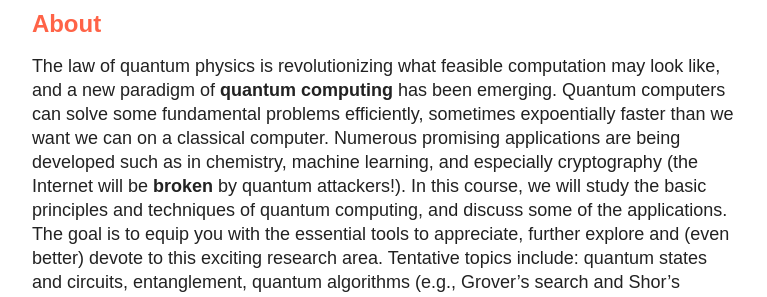
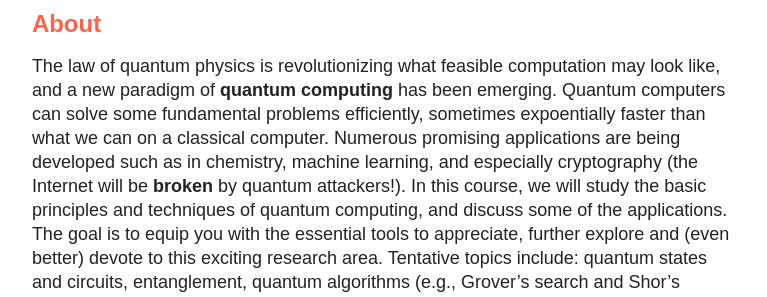
Before and after one commit to fangsonghub/fangsonghub.github.io, a Jekyll site: the page built from teaching/s17_4510_qc/index.md, in a window 1280 px wide. Shown: the part 262-559 px from the top of the page, without its empty margins (254-1021 px from the left). Built offline with Jekyll 4.4.1, drawn with Linux system fonts in a browser that asks for light colours; nearby versions of some CDN libraries.

Commit message:
qc index

```diff
--- a/teaching/s17_4510_qc/index.md
+++ b/teaching/s17_4510_qc/index.md
@@ -16,8 +16,8 @@ modified: <2017-01-30 Mon>
 The law of quantum physics is revolutionizing what feasible
 computation may look like, and a new paradigm of **quantum computing**
 has been emerging. Quantum computers can solve some fundamental
-problems efficiently, sometimes expoentially faster than we want we
-can on a classical computer. Numerous promising applications are being
+problems efficiently, sometimes expoentially faster than what we can
+on a classical computer. Numerous promising applications are being
 developed such as in chemistry, machine learning, and especially
 cryptography (the Internet will be **broken** by quantum
 attackers!). In this course, we will study the basic principles and
```
